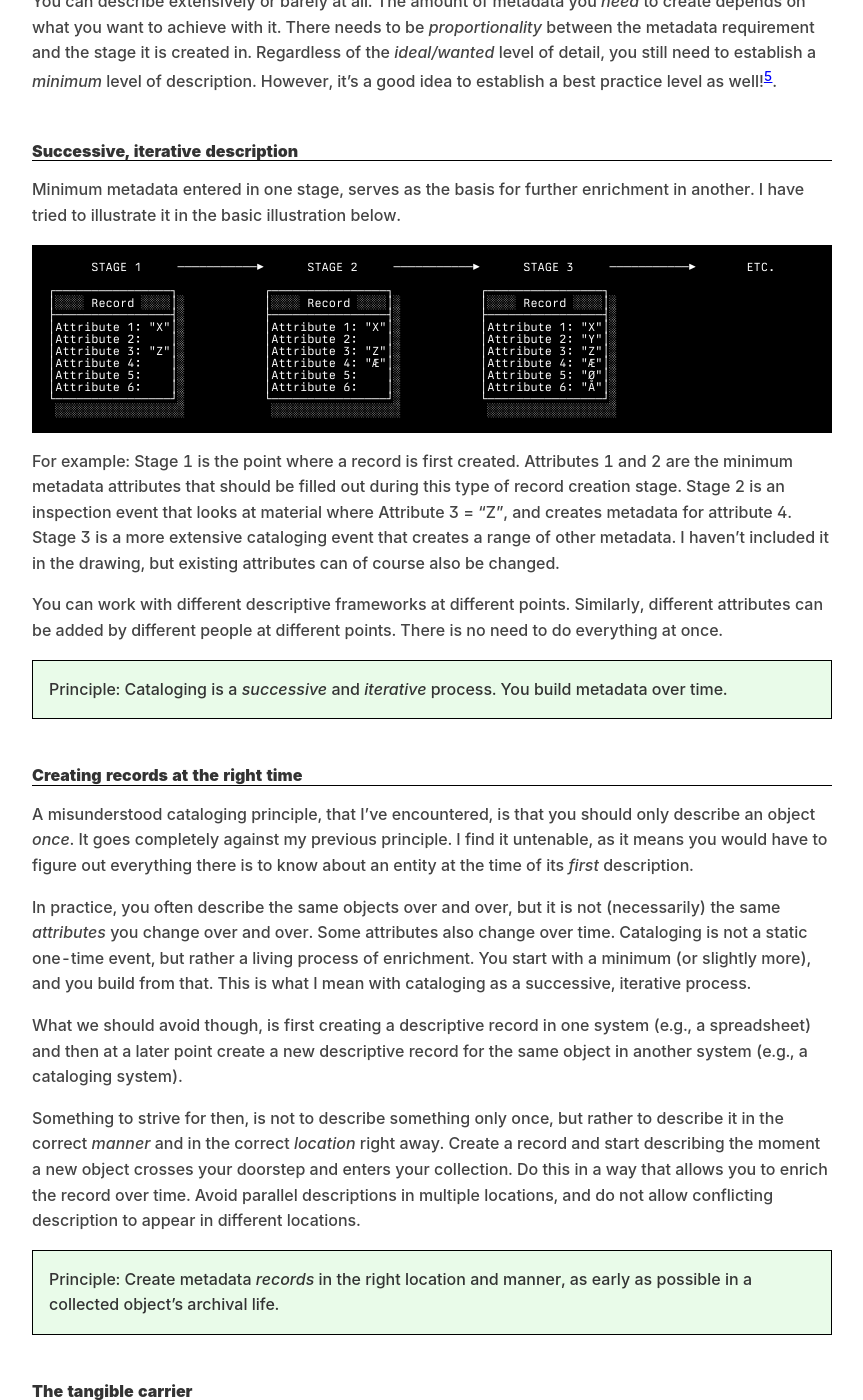
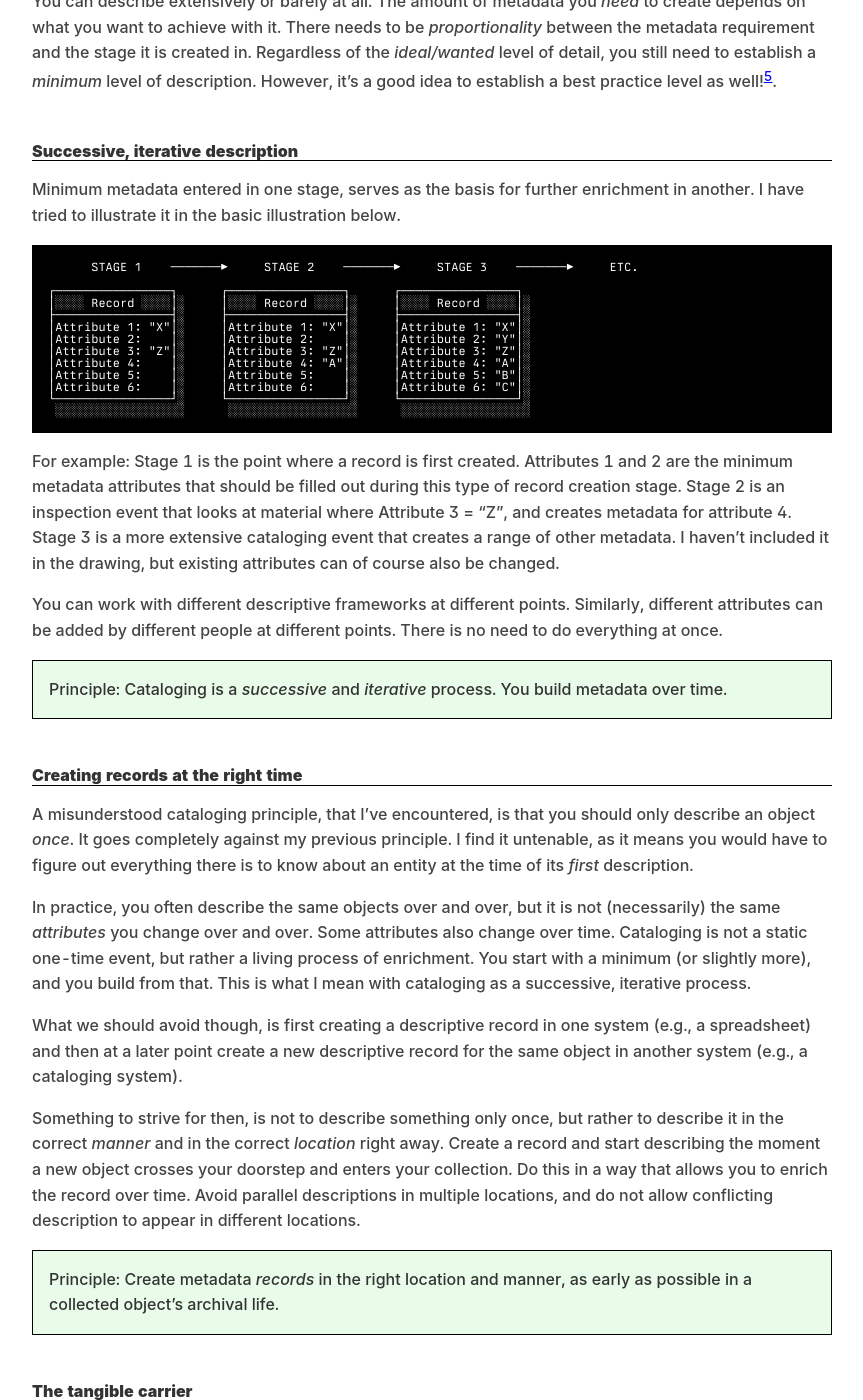
Before and after one commit to torbjornbp/torbjornbp.github.io, a Jekyll site: the page built from _posts/documents/2023-10-20-cataloging-principles.md, in a window 1280 px wide and 1400 px high, scrolled down 4781 px. Shown: the whole window, without its empty margins (208-1071 px from the left). Built offline with Jekyll 4.4.1, drawn with Linux system fonts in a browser that asks for light colours; some web fonts are replaced.

Commit message:
denser illustratio

````diff
--- a/_posts/documents/2023-10-20-cataloging-principles.md
+++ b/_posts/documents/2023-10-20-cataloging-principles.md
@@ -128,19 +128,19 @@ You can describe extensively or barely at all. The amount of metadata you *need*
 Minimum metadata entered in one stage, serves as the basis for further enrichment in another. I have tried to illustrate it in the basic illustration below.
 
 ```
-      STAGE 1     ───────────▶      STAGE 2     ───────────▶      STAGE 3     ───────────▶       ETC.
+      STAGE 1    ───────▶     STAGE 2    ───────▶     STAGE 3    ───────▶     ETC.
 
-┌────────────────┐            ┌────────────────┐            ┌────────────────┐
-│░░░░ Record ░░░░│░           │░░░░ Record ░░░░│░           │░░░░ Record ░░░░│░
-├────────────────┤░           ├────────────────┤░           ├────────────────┤░
-│Attribute 1: "X"│░           │Attribute 1: "X"│░           │Attribute 1: "X"│░
-│Attribute 2:    │░           │Attribute 2:    │░           │Attribute 2: "Y"│░
-│Attribute 3: "Z"│░           │Attribute 3: "Z"│░           │Attribute 3: "Z"│░
-│Attribute 4:    │░           │Attribute 4: "Æ"│░           │Attribute 4: "Æ"│░
-│Attribute 5:    │░           │Attribute 5:    │░           │Attribute 5: "Ø"│░
-│Attribute 6:    │░           │Attribute 6:    │░           │Attribute 6: "Å"│░
-└────────────────┘░           └────────────────┘░           └────────────────┘░
- ░░░░░░░░░░░░░░░░░░            ░░░░░░░░░░░░░░░░░░            ░░░░░░░░░░░░░░░░░░
+┌────────────────┐      ┌────────────────┐      ┌────────────────┐
+│░░░░ Record ░░░░│░     │░░░░ Record ░░░░│░     │░░░░ Record ░░░░│░
+├────────────────┤░     ├────────────────┤░     ├────────────────┤░
+│Attribute 1: "X"│░     │Attribute 1: "X"│░     │Attribute 1: "X"│░
+│Attribute 2:    │░     │Attribute 2:    │░     │Attribute 2: "Y"│░
+│Attribute 3: "Z"│░     │Attribute 3: "Z"│░     │Attribute 3: "Z"│░
+│Attribute 4:    │░     │Attribute 4: "A"│░     │Attribute 4: "A"│░
+│Attribute 5:    │░     │Attribute 5:    │░     │Attribute 5: "B"│░
+│Attribute 6:    │░     │Attribute 6:    │░     │Attribute 6: "C"│░
+└────────────────┘░     └────────────────┘░     └────────────────┘░
+ ░░░░░░░░░░░░░░░░░░      ░░░░░░░░░░░░░░░░░░      ░░░░░░░░░░░░░░░░░░
 ```
 
 For example: Stage 1 is the point where a record is first created. Attributes 1 and 2 are the minimum metadata attributes that should be filled out during this type of record creation stage. Stage 2 is an inspection event that looks at material where Attribute 3 = "Z", and creates metadata for attribute 4. Stage 3 is a more extensive cataloging event that creates a range of other metadata. I haven't included it in the drawing, but existing attributes can of course also be changed.
--- a/assets/css/main.scss
+++ b/assets/css/main.scss
@@ -40,6 +40,7 @@ html, body { background: #ffffff; }
 :root {
   font-family: Inter, sans-serif;
   font-feature-settings: 'liga' 1, 'calt' 1, 'tnum' 1, 'ss01' 1, 'zero' 1;
+  font-display: fallback;
 }
 @supports ( font-variation-settings: normal ) {
   :root { font-family: Inter var, sans-serif; }
@@ -48,10 +49,10 @@ html, body { background: #ffffff; }
 @font-face {
   font-family: 'Berkeley Mono';
   src: url('fonts/BerkeleyMono-Regular.woff2');
+  font-display: fallback;
 }
 
 // -- Core CSS -- //
-
 body {
   color: #444;
   font-family: Inter, sans-serif;
````
